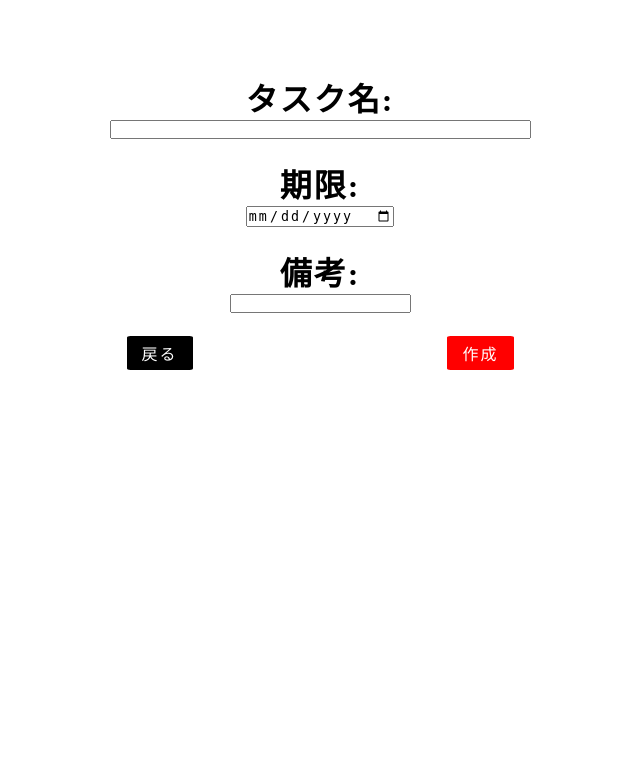
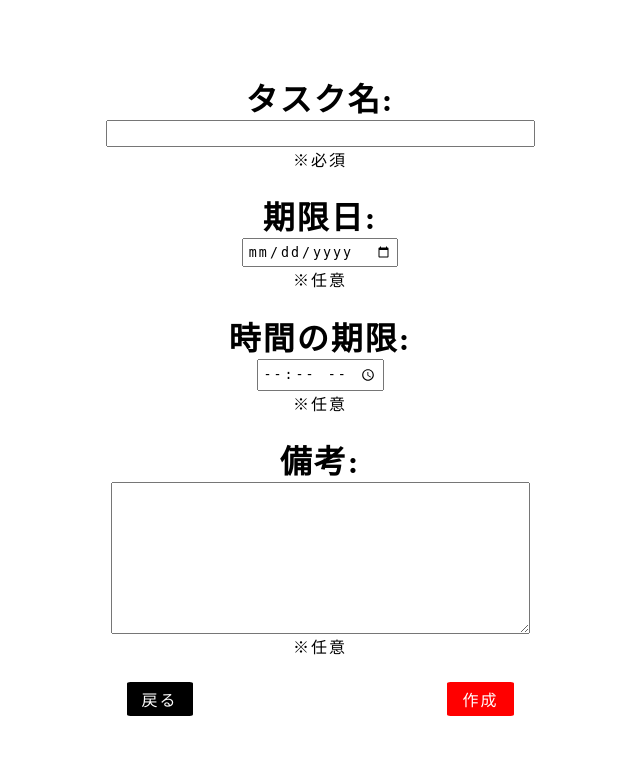
Before and after one commit to Kanata0204/task_app, a Django app: page /task_list/create/ in a window 1280 px wide. Shown: the part 82-849 px from the top of the page, without its empty margins (320-960 px from the left). Before the commit the page ends 452 px from the top, so only its background shows below. Run offline with Django 3.2, Linux system fonts and the light colour scheme; the visitor is signed in with stand-in values (Sample User, id 1).

Commit message:
implement time_limit and day_limit of form.py

```diff
--- a/static/css/taskapp/task_form.css
+++ b/static/css/taskapp/task_form.css
@@ -20,6 +20,14 @@
   font-size: 2rem;
 }
 
+#content form .table tbody td {
+  flex-direction: row;
+}
+
+#content form .table tbody td input {
+  padding: 4px;
+}
+
 #content form .btn_block {
   display: flex;
   justify-content: space-between;
--- a/static/css/taskapp/task_list.css
+++ b/static/css/taskapp/task_list.css
@@ -1,3 +1,7 @@
+#create_btn {
+  background-color: black;
+}
+
 .task {
   padding: 3%;
   border-top: 1px solid #b19f9f;
--- a/static/scss/taskapp/task_form.scss
+++ b/static/scss/taskapp/task_form.scss
@@ -26,7 +26,11 @@
                     }
                 }
                 & td{
-                    // padding: 10px;
+                    flex-direction: row;
+
+                    & input{
+                        padding: 4px;
+                    }
                 }
             }
         }
--- a/static/scss/taskapp/task_list.scss
+++ b/static/scss/taskapp/task_list.scss
@@ -1,3 +1,7 @@
+#create_btn{
+    background-color: black;
+}
+
 .task {
     padding: 3%;
     border-top: 1px solid #b19f9f;
--- a/taskapp/forms.py
+++ b/taskapp/forms.py
@@ -6,11 +6,12 @@ from .models import Task
 
 class TaskForm(forms.ModelForm):
 
-    title = forms.CharField(label="タスク名", widget=forms.TextInput(attrs={"size":50}))
-    time_limit = forms.DateTimeField(label='期限', widget=forms.DateTimeInput(attrs={"type":"date"}), required=False)
-    memo = forms.CharField(label="備考", widget=TextInput(), required=False)
+    title = forms.CharField(label="タスク名", widget=forms.TextInput(attrs={"size":50}), help_text="※必須")
+    day_limit = forms.DateField(label='期限日',widget=forms.DateInput(attrs={"type":"date"}), required=False, help_text="※任意")
+    time_limit = forms.TimeField(label='時間の期限', widget=forms.TimeInput(attrs={"type":"time"}), required=False, help_text="※任意")
+    memo = forms.CharField(label="備考", widget=forms.Textarea(attrs={"cols":50}), required=False, help_text="※任意")
 
     class Meta:
         model = Task
         # 例え、id=1, content = ...のような悪意のあるフォームが送られても無視できる
-        fields = ["title", "time_limit","memo", ]
+        fields = '__all__'
--- a/taskapp/models.py
+++ b/taskapp/models.py
@@ -1,11 +1,11 @@
 from django.db import models
-
 # Create your models here.
 
 class Task(models.Model):
-    title = models.CharField(max_length=140)
-    time_limit = models.DateTimeField(null=True, blank=True)
-    memo = models.TextField(null=True, blank=True)
+    title = models.CharField( verbose_name="タスク名", max_length=140)
+    day_limit = models.DateField(null=True, blank=True, verbose_name="期限日")
+    time_limit = models.TimeField(null=True, blank=True, verbose_name="時間の期限")
+    memo = models.TextField(null=True, blank=True,  verbose_name="補足情報")
 
     def __str__(self):
         return self.title
```
Also changed, not shown: taskapp/migrations/0006_auto_20201028_1046.py (added).
